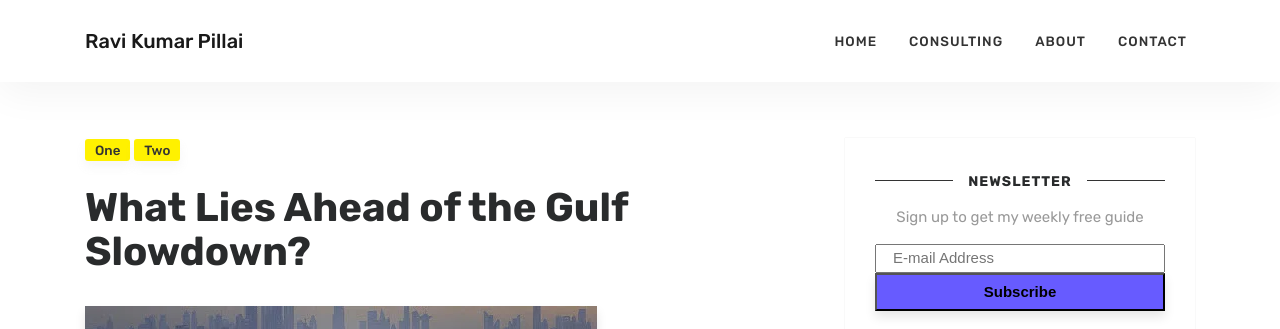
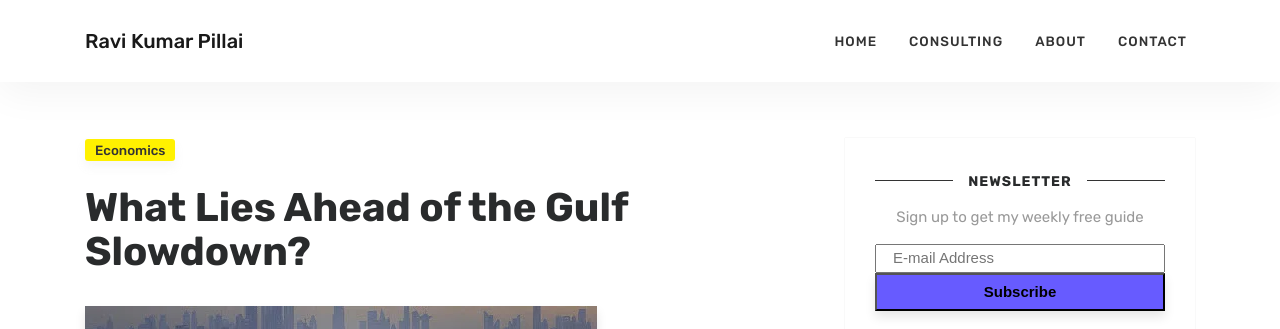
Before and after one commit to rohanharikr/RaviKumarPillai, a Jekyll site: the page built from _posts/2018-01-12-tree-of-codes.md, in a window 1280 px wide and 900 px high. Shown: the top 329 px of the window. Built offline with Jekyll 4.4.1, drawn with Linux system fonts in a browser that asks for light colours; comment, search, counter and statistics services are not loaded.

Commit message:
Update from Forestry.io Ravi Kumar updated _posts/2018-01-12-tree-of-codes.md

```diff
--- a/_posts/2018-01-12-tree-of-codes.md
+++ b/_posts/2018-01-12-tree-of-codes.md
@@ -1,11 +1,12 @@
 ---
 layout: post-right-sidebar
-title:  "What Lies Ahead of the Gulf Slowdown?"
+title: What Lies Ahead of the Gulf Slowdown?
 author: Ravi
-categories: [ one, two ]
+categories:
+- economics
 image: assets/images/two.jpg
+
 ---
-
 Stories from One Thousand and One Nights, popularly known as Arabian Nights, have lighted up the minds of millions of kids in India for generations. Children who grew up listening to these stories by the bedside would have fantasized about the immense riches of Arabia. At least some of them would have migrated to the Gulf later in life in pursuit of job opportunities and savings.
 
 The Oil-rich Arab monarchies, notably the five Gulf Coordination Council (GCC) nations of Saudi Arabia, United Arab Emirates, Bahrain, Oman and Qatar have played a key role in lifting millions of low-skilled and semi-skilled workers from South Asia to decent living standards. A stint in the Region would have enabled many of them to have a roof over their head and a bank balance to fall back. The newfound prosperity on the back of Gulf remittances is visible not just in Kerala where large houses dot even the rural landscape. In pockets across India with a sprinkling of gulf migrant households, the folklore centres around the local lads who returned with tidy fortunes from across the Arabian sea.
```
